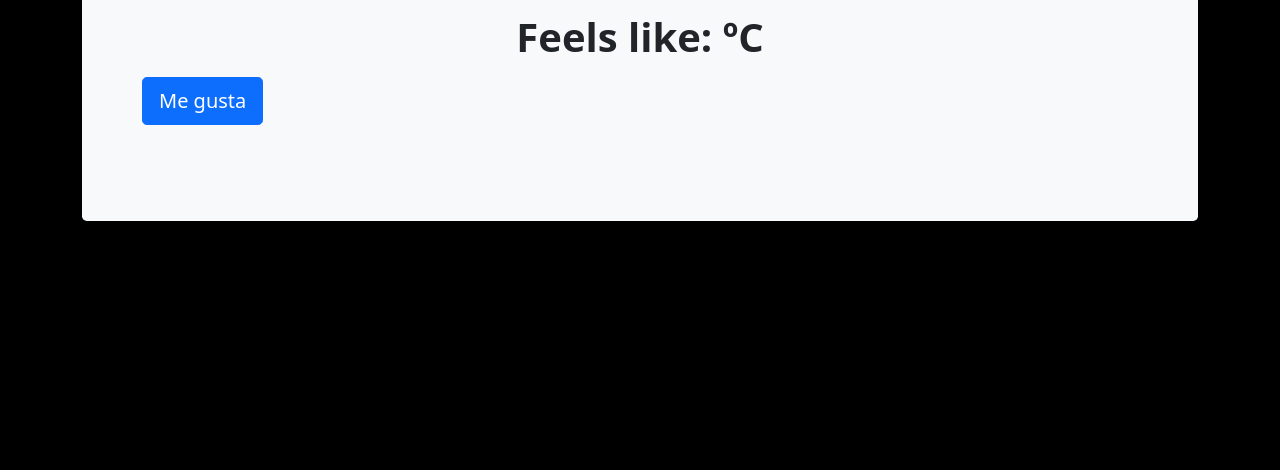
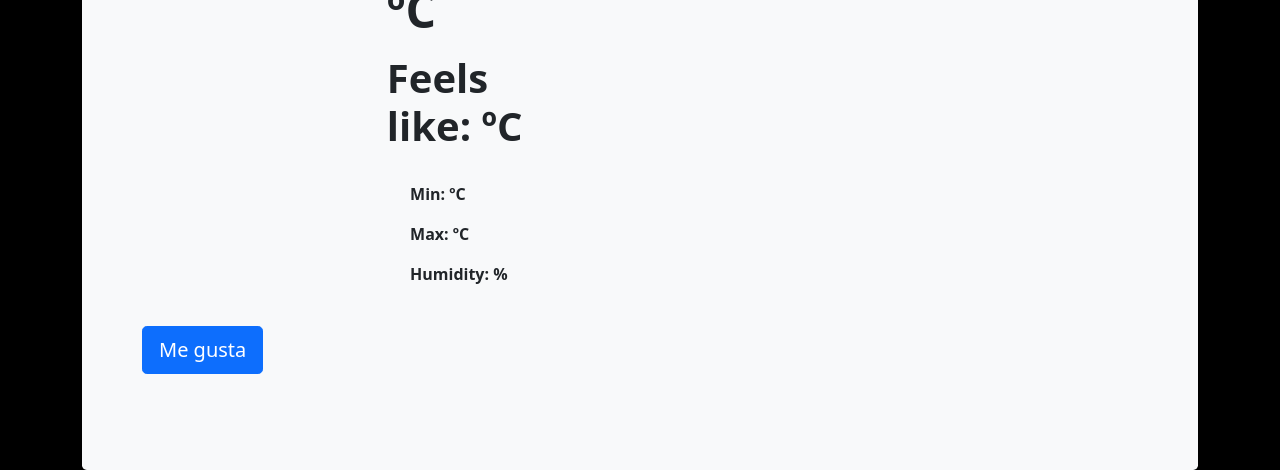
Before and after one commit to 4GeeksAcademy/nomadexplore-project, a React app: page /destination in a window 1280 px wide. Shown: the part 997-1467 px from the top of the page. Before the commit the page ends 1266 px from the top, so only its background shows below. Built offline with nearby package versions, Linux system fonts and the light colour scheme; no server answers.

Commit message:
recommendation

```diff
--- a/src/front/js/pages/recomendation.css
+++ b/src/front/js/pages/recomendation.css
@@ -1,6 +1,6 @@
 .container {
-  max-width: 1000px;
-  margin: 0 auto;
+  max-width: 100%;
+  background-image: url(https://images.pexels.com/photos/189349/pexels-photo-189349.jpeg?auto=compress&cs=tinysrgb&w=800);
 }
 
 .jumbotron {
--- a/src/front/js/pages/recomendation.js
+++ b/src/front/js/pages/recomendation.js
@@ -110,17 +110,19 @@ export const Recomendation = () => {
 
 
   return (
-    <div>
-      <div className="container py-4">
+    <div className="container">
       <div className="p-5 mb-4 bg-light rounded-3">
         <div className="container-fluid py-5">
           <h1 className="display-5 fw-bold text-dark">{recommendedDestination}</h1>
-            <p className="col-md-8 fs-4 text-dark">{recommendedDescription}</p>
-            {/* <p className="col-md-8 fs-4 text-dark">{recommendedApiID}</p> */}
+
+
           <div className="row">
             <div className="col-md-3 d-flex justify-content-center">
               <img style={{ width: "250px" }} src={recommendedImage} alt="image" />
             </div>
+            <div className="col-md-9 d-flex align-items-center">
+              <div>
+                <p className="col-md-8 fs-4 text-dark">{recommendedDescription}</p>
                 <div className="col-md-6 d-flex justify-content-center align-items-center">
                   <div>
                     <img style={{ width: '100px' }} src={weatherIcon} alt="icon" />
@@ -128,7 +130,7 @@ export const Recomendation = () => {
                     <p className="display-6 fw-bold text-dark">Feels like: {tempMain.feels_like !== 0 && tempMain.feels_like.toFixed(1)}ºC</p>
                   </div>
                 </div>
-              <div className="col-md-3 d-flex justify-content-center align-items-center">
+                <div className="col-md-6 d-flex justify-content-center align-items-center">
                   <div>
                     <p className="display-6 fw-bold text-dark">{weatherDescription}</p>
                     <p className="display-7 fw-bold text-dark">Min: {tempMain.temp_min !== 0 && tempMain.temp_min.toFixed(1)}ºC</p>
@@ -137,11 +139,14 @@ export const Recomendation = () => {
                   </div>
                 </div>
               </div>
-            <button className="btn btn-primary btn-lg" type="button" onClick={handleAddFav}>
+            </div>
+          </div>
+
+          <button className="btn btn-primary btn-lg mt-4" type="button" onClick={handleAddFav}>
             Me gusta
           </button>
           {alertMessage && (
-              <div className={`alert alert-${alertVariant}`} role="alert">
+            <div className={`alert alert-${alertVariant} mt-4`} role="alert">
               {alertMessage}
             </div>
           )}
@@ -149,8 +154,5 @@ export const Recomendation = () => {
       </div>
       <footer className="pt-3 mt-4 text-muted border-top">© 2023</footer>
     </div>
-    </div>
-
-
   );
 };
```
Lines whose indentation alone changed are shown as unchanged.
